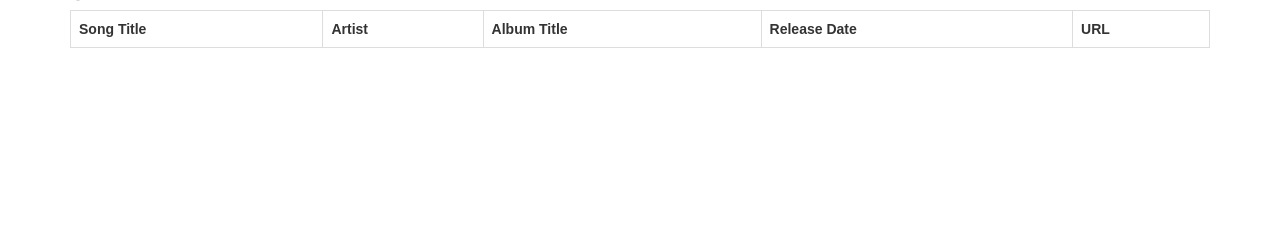
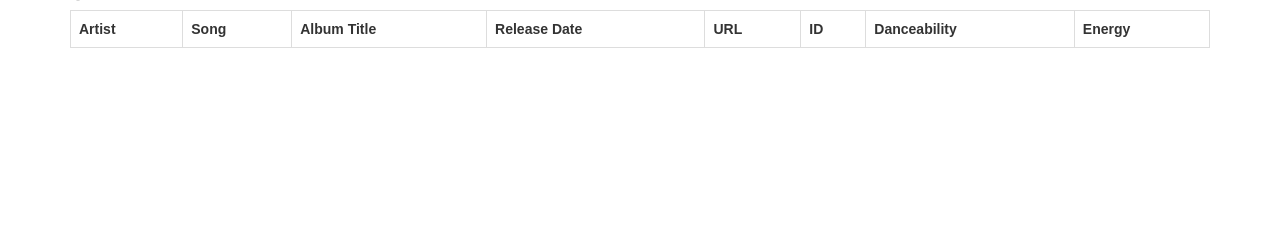
Before and after one commit to eelegiap/spotipy-example, a Flask app: template templates/index.html in a window 1280 px wide. Shown: the part 265-505 px from the top of the page. Run offline with Flask 2, Linux system fonts and the light colour scheme; the template is opened without the code that fills it, so the values that code supplies are empty; some libraries are stand-ins or nearby versions.

Commit message:
danceability

```diff
--- a/app.py
+++ b/app.py
@@ -9,7 +9,9 @@ import spotipy
 app = Flask(__name__)
 
 # setting route
-@app.route('/',methods=['GET','POST'])
+
+
+@app.route('/', methods=['GET', 'POST'])
 def index():
   # connect to the spotipy API
   sp = spotipy.Spotify(auth_manager=SpotifyClientCredentials(client_id="117b49902060434fb6640e9332867736",
@@ -18,23 +20,21 @@ def index():
   genre_dictionary = sp.recommendation_genre_seeds()
   genres = genre_dictionary['genres']
 
-
   # if a get request
   if request.method == 'GET':
     return render_template('index.html', genres=genres)
-
 
   # if a post request (submit button has been pressed)
   if request.method == 'POST':
     # get user input (note that id is in quotation marks)
     user_genre_input = request.form.get('id')
+
     # check if the user input exists in genres
-
     if user_genre_input not in genres:
       # render the index.html template along with the needed variables
       return render_template('index.html', genres=genres)
+
     # if the user has entered a valid genre
-
     else:
       # connect to the spotipy api to search recommendations based on seed genre
       recommendation_tracks = sp.recommendations(seed_genres=[user_genre_input])
@@ -42,12 +42,29 @@ def index():
       tracks = []
       # loop over the items in the search result (accessed by recommendation_tracks['tracks'])
       for track in recommendation_tracks['tracks']:
+          # print('track keys: ',track.keys())
           # append track name to a list
+          identification = track['id']
           song = track['name']
           artist = track['artists'][0]['name']
           album = track['album']['name']
           release_date = track['album']['release_date']
           url = track['external_urls']['spotify']
-          tracks.append((song,artist,album,release_date,url))
+
+          # calling AUDIO FEATURES function
+          audio_features = sp.audio_features([identification])
+          # audio features is a list of one dictionary
+          # accessing first and only element in list (a dictionary)
+          # accessing the dictionary on the key 'danceability'
+          danceability = audio_features[0]['danceability']
+          energy = audio_features[0]['energy']
+
+          # sending all of these attributes to the list
+          tracks.append([song, artist, album, release_date,
+                         url, identification, danceability, energy])
+
+      # when in doubt, print to the terminal
+      # print(type(danceability))
+
       # render the index.html template along with the needed variables
       return render_template('index.html', genres=genres, tracks=tracks, user_genre_input=user_genre_input)
--- a/templates/index.html
+++ b/templates/index.html
@@ -36,6 +36,7 @@ Query by genre
     </p>
   </div>
 </div>
+
 <!-- input button -->
 <div class="row">
   <div class="col-md-12">
@@ -60,19 +61,25 @@ Query by genre
   <div class="col-md-12">
     <table style="width:100%">
       <tr>
-        <th>Song Title</th>
         <th>Artist</th>
+        <th>Song</th>
         <th>Album Title</th>
         <th>Release Date</th>
         <th>URL</th>
+        <th>ID</th>
+        <th>Danceability</th>
+        <th>Energy</th>
       </tr>
       {% for track in tracks %}
       <tr>
+        <th>{{ track[1] }}</th>
         <th>{{ track[0] }}</th>
-        <th>{{ track[1] }}</th>
         <th>{{ track[2] }}</th>
         <th>{{ track[3] }}</th>
         <th><a href="{{ track[4] }}">See on Spotify</a></th>
+        <th>{{ track[5] }}</th>
+        <th>{{ track[6] }}</th>
+        <th>{{ track[7] }}</th>
         {% endfor %}
       </tr>
     </table>
```
